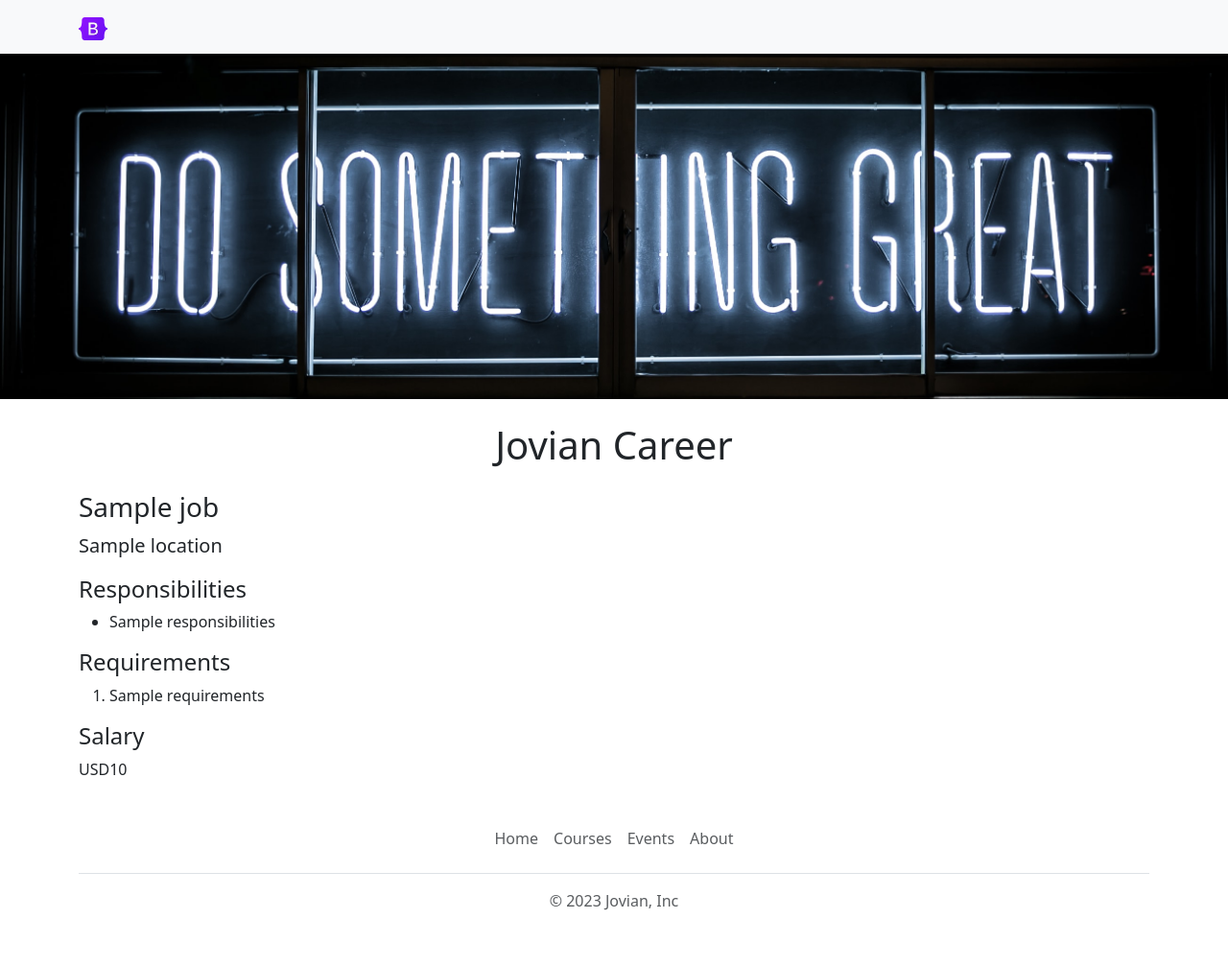
After one commit to Capot172/capot-careers-website-v2, a Flask app: template templates/job_page.html in a window 1280 px wide. The commit adds this page. Shown: the whole page at 96% size. Run offline with Flask 2, Linux system fonts and the light colour scheme; the template is opened without the code that fills it: most values are stand-ins (such as "Sample title", 1, 10 or a date in 2020).

Commit message:
Dynamic pages for each job

```diff
--- a/app.py
+++ b/app.py
@@ -1,5 +1,5 @@
 from flask import Flask, render_template, jsonify
-from database import load_jobs_from_db
+from database import load_jobs_from_db, load_job_from_db
 
 app = Flask(__name__)
 
@@ -16,5 +16,13 @@ def list_jobs():
     return jsonify(jobs)
 
 
+@app.route('/job/<id>')
+def show_job(id):
+    job = load_job_from_db(id)
+    if not job:
+        return "Not Found", 404
+    return render_template('job_page.html', job=job)
+
+
 if __name__ == '__main__':
     app.run(host='0.0.0.0', debug=True)
--- /dev/null
+++ b/templates/banner.html
@@ -0,0 +1,9 @@
+<style>
+    #banner {
+        height: 360px;
+        width: 100%;
+        object-fit: cover;
+        margin-bottom: 16px;
+    }
+</style>
+<img class="img-fluid" id="banner" src="/static/banner.jpg">
--- /dev/null
+++ b/templates/bootstrap.html
@@ -0,0 +1,3 @@
+<meta charset="UTF-8">
+<meta name="viewport" content="width=device-width, initial-scale=1">
+<link href="https://cdn.jsdelivr.net/npm/bootstrap@5.3.0-alpha1/dist/css/bootstrap.min.css" rel="stylesheet" integrity="sha384-GLhlTQ8iRABdZLl6O3oVMWSktQOp6b7In1Zl3/Jr59b6EGGoI1aFkw7cmDA6j6gD" crossorigin="anonymous">
--- a/templates/job_item.html
+++ b/templates/job_item.html
@@ -6,11 +6,12 @@
         </div>
         {% if 'salary' in job %}
         <div>
-            <b>Salary:</b> {{ job['salary'] }}
+            <b>Salary:</b> {{ job['currency'] }}{{ job['salary'] }}
         </div>
         {% endif %}
     </div>
     <div class="col-3">
-        <a href="mailto:vuhuuhoang1702@gmail.com?subject=Application%20for%20{{job['title']}}&body=My%20name%3A%20%3Cyour%20name%20here%3E%0D%0A%0D%0AMy%20resume%20link%3A%20%3Cresume%20link%3E%0D%0A%0D%0AMy%20LinkedIn%20link%3A%20%3CLinkedIn%20link%3E" type="button" class="btn btn-outline-primary">Apply</a>
+<!--        <a href="mailto:vuhuuhoang1702@gmail.com?subject=Application%20for%20{{job['title']}}&body=My%20name%3A%20%3Cyour%20name%20here%3E%0D%0A%0D%0AMy%20resume%20link%3A%20%3Cresume%20link%3E%0D%0A%0D%0AMy%20LinkedIn%20link%3A%20%3CLinkedIn%20link%3E" type="button" class="btn btn-outline-primary">Apply</a>-->
+        <a href="/job/{{ job.id }}" type="button" class="btn btn-outline-primary">Apply</a>
     </div>
 </div>
--- /dev/null
+++ b/templates/job_page.html
@@ -0,0 +1,32 @@
+<!DOCTYPE html>
+<html lang="en">
+<head>
+    {% include 'bootstrap.html' %}
+    <title>{{ job.title }}</title>
+</head>
+<body>
+    {% include 'nav.html' %}
+    {% include 'banner.html' %}
+    <div class="container">
+        <h1 class="text-center  mt-2 mb-4">Jovian Career</h1>
+        <h3 class="mb-2">{{ job.title }}</h3>
+        <p class="lead mt-0">{{ job.location }}</p>
+        <h4>Responsibilities</h4>
+        <ul>
+            {% for line in job.responsibilities.split('\n') %}
+                <li>{{ line }}</li>
+            {% endfor %}
+        </ul>
+        <h4>Requirements</h4>
+        <ol>
+            {% for line in job.requirements.split('\n') %}
+                <li>{{ line }}</li>
+            {% endfor %}
+        </ol>
+        <h4>Salary</h4>
+        <p>{{job.currency}}{{ job.salary }}</p>
+    </div>
+    {% include 'footer.html' %}
+    <script src="https://cdn.jsdelivr.net/npm/bootstrap@5.3.0-alpha1/dist/js/bootstrap.bundle.min.js" integrity="sha384-w76AqPfDkMBDXo30jS1Sgez6pr3x5MlQ1ZAGC+nuZB+EYdgRZgiwxhTBTkF7CXvN" crossorigin="anonymous"></script>
+</body>
+</html>
--- a/templates/nav.html
+++ b/templates/nav.html
@@ -1,6 +1,6 @@
 <nav class="navbar bg-body-tertiary shadow-sm fixed-top bg-white">
   <div class="container">
-    <a class="navbar-brand" href="#">
+    <a class="navbar-brand" href="/">
       <img src="/static/bootstrap-logo.svg" alt="Bootstrap" width="30" height="24">
     </a>
   </div>
```
Also changed, not shown: database.py (+10 -0 lines), templates/home.html (+2 -13 lines).
